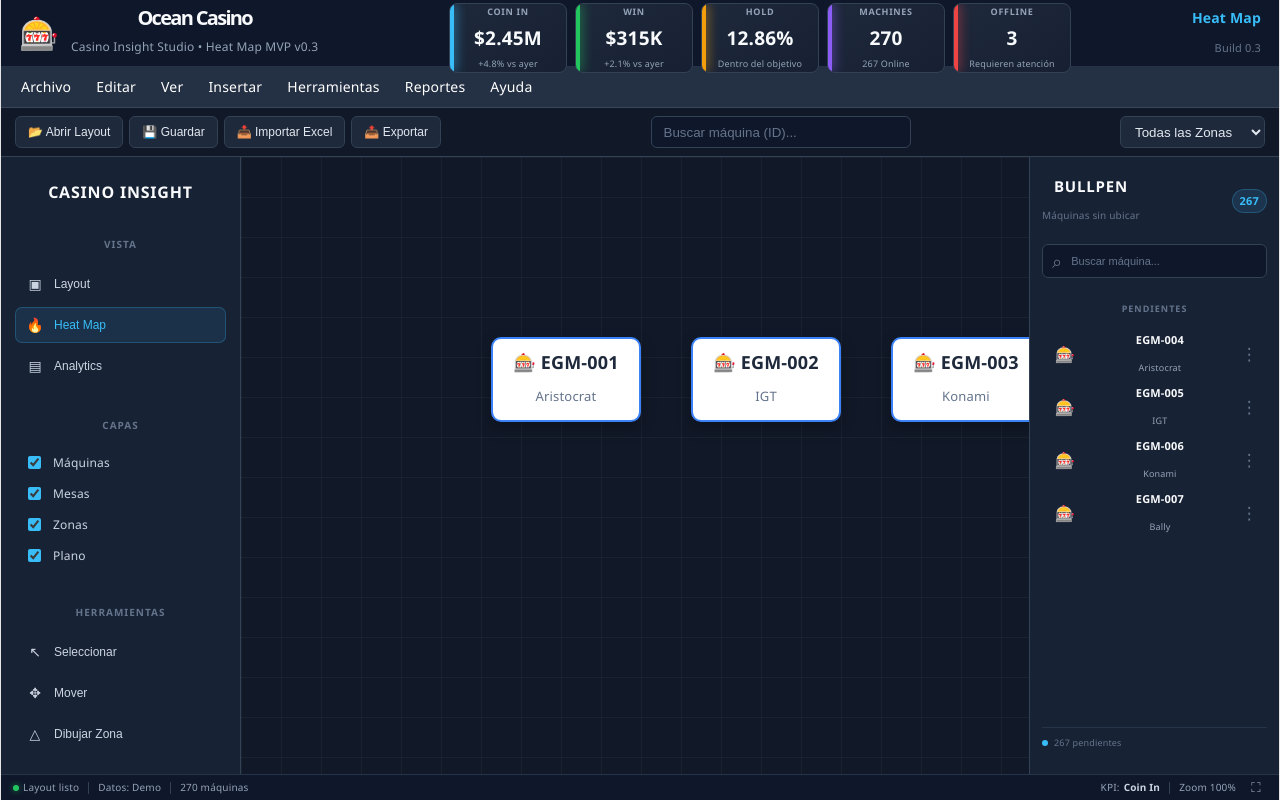
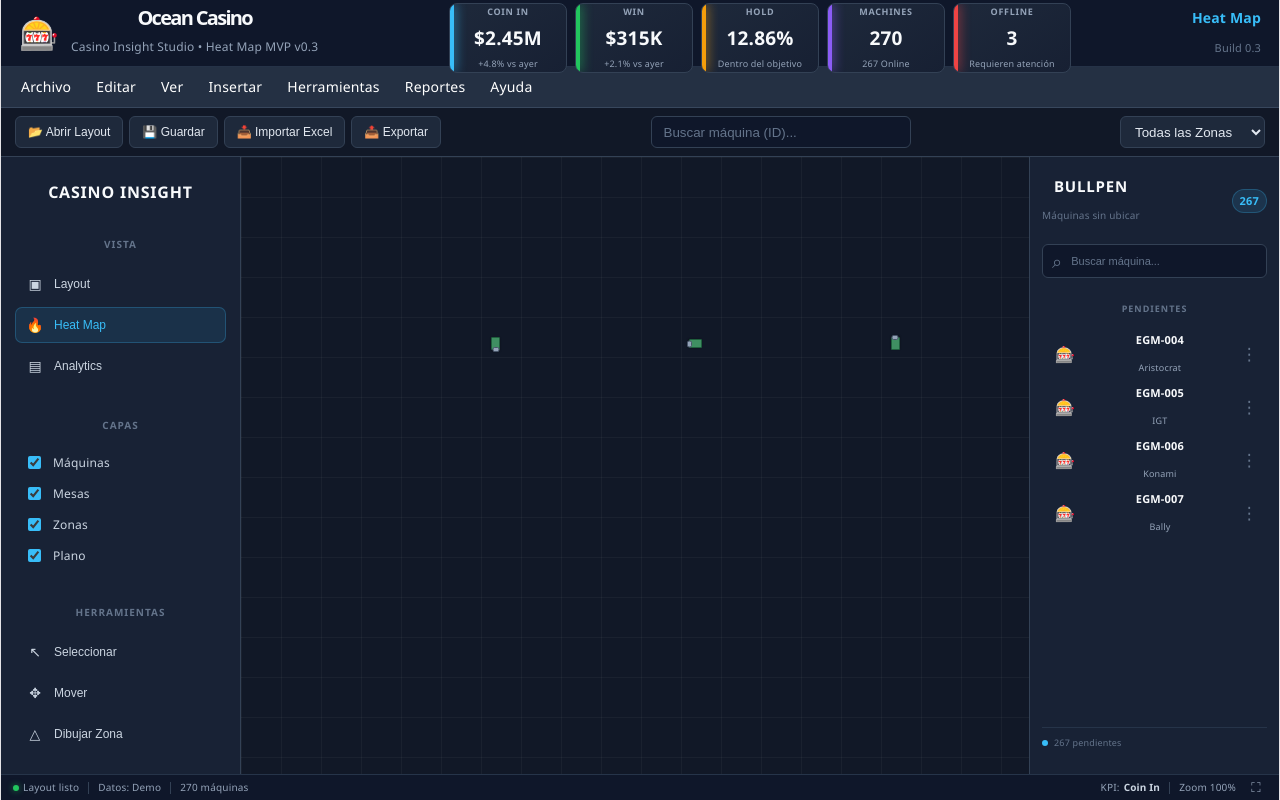
Before and after one commit to bonargebarria-lang/casino-layout-studio, a React (Vite) app: page / in a window 1280 px wide. Built offline with nearby package versions, Linux system fonts and the light colour scheme.

Commit message:
Heat Map MVP - machine layout, hover tooltip and rotation

```diff
--- a/src/components/FloorObjects/EGMCard/EGMCard.tsx
+++ b/src/components/FloorObjects/EGMCard/EGMCard.tsx
@@ -24,9 +24,18 @@ export default function EGMCard({
 
             subtitle={machine.manufacturer}
 
+              tooltip={`${machine.id}
+Fabricante: ${machine.manufacturer}
+Juego: ${machine.game}
+Denominación: $${machine.denomination}
+Estado: ${machine.status}
+Zona: ${machine.zone}`}
+
             x={machine.x}
 
             y={machine.y}
+
+            rotation={machine.rotation}
 
             selected={selected}
 
--- a/src/components/FloorObjects/LayoutObject/LayoutObject.css
+++ b/src/components/FloorObjects/LayoutObject/LayoutObject.css
@@ -1,54 +1,54 @@
-.layout-object{
+.layout-object {
+    position: absolute;
 
-    position:absolute;
+    width: 9px;
+    height: 13px;
 
-    width:150px;
+    background: #3f8f62;
 
-    height:85px;
+    border: 1px solid #1f5f3d;
+    border-radius: 1px;
 
-    background:white;
+    box-shadow: 0 1px 2px rgba(0,0,0,.45);
 
-    border:2px solid #3B82F6;
+    cursor: default;
+    padding: 0;
+    box-sizing: border-box;
 
-    border-radius:10px;
-
-    box-shadow:0 6px 15px rgba(0,0,0,.25);
-
-    cursor:move;
-
-    transition:.15s;
-
-    padding:10px;
-
-    box-sizing:border-box;
-
+    transition: transform .12s;
+    user-select: none;
 }
 
-.layout-object:hover{
+.layout-object::after {
+    content: "";
 
-    transform:scale(1.03);
+    position: absolute;
 
-    border-color:#38BDF8;
+    width: 5px;
+    height: 3px;
 
+    left: 50%;
+    bottom: -3px;
+
+    transform: translateX(-50%);
+
+    background: #94a3b8;
+
+    border: 1px solid #475569;
+    border-radius: 2px;
 }
 
-.object-title{
-
-    font-weight:bold;
-
-    color:#1E293B;
-
+.layout-object:hover {
+    transform: scale(1.25);
+    border-color: #38BDF8;
+    z-index: 100;
 }
 
+.object-title,
 .object-subtitle{
+    display:none;
+}
 
-    margin-top:8px;
-
-    color:#64748B;
-
-    font-size:13px;
-
-}
 .layout-object.selected{
 
     border:3px solid #00A3FF;
@@ -57,3 +57,51 @@
         0 0 0 3px rgba(0,163,255,.25),
         0 12px 25px rgba(0,0,0,.35);
 }
+.machine-tooltip {
+    position: absolute;
+
+    left: 14px;
+    top: -8px;
+
+    min-width: 145px;
+
+    padding: 6px 8px;
+
+    background: #0f172a;
+    color: #e2e8f0;
+
+    border: 1px solid #334155;
+    border-radius: 5px;
+
+    box-shadow: 0 6px 18px rgba(0, 0, 0, .45);
+
+    font-size: 10px;
+    line-height: 1.35;
+    text-align: left;
+    font-weight: normal;
+
+    white-space: nowrap;
+
+    opacity: 0;
+    visibility: hidden;
+    pointer-events: none;
+
+    z-index: 1000;
+
+    transition: opacity .12s ease;
+    user-select: none;
+}
+
+.layout-object:hover .machine-tooltip {
+    opacity: 1;
+    visibility: visible;
+}
+.machine-tooltip.right {
+    left: 14px;
+    right: auto;
+}
+
+.machine-tooltip.left {
+    left: auto;
+    right: 14px;
+}
--- a/src/components/FloorObjects/LayoutObject/LayoutObject.tsx
+++ b/src/components/FloorObjects/LayoutObject/LayoutObject.tsx
@@ -1,11 +1,14 @@
+import { useState } from "react";
 import type { MouseEvent } from "react";
 import "./LayoutObject.css";
 
 interface LayoutObjectProps {
   title: string;
   subtitle?: string;
+  tooltip?: string;
   x?: number;
   y?: number;
+  rotation?: number;
 
   selected?: boolean;
 
@@ -16,23 +19,49 @@ interface LayoutObjectProps {
 export default function LayoutObject({
   title,
   subtitle,
+  tooltip,
   x = 100,
   y = 100,
+  rotation = 0,
   selected = false,
   onClick,
   onMouseDown,
 }: LayoutObjectProps)
 {
+  const [tooltipSide, setTooltipSide] =
+    useState<"right" | "left">("right");
+  return (
 
-  return (
   <div
     className={`layout-object ${selected ? "selected" : ""}`}
     style={{
       left: x,
       top: y,
+      transform: `rotate(${rotation}deg)`,
     }}
     onClick={onClick}
     onMouseDown={onMouseDown}
+  onMouseEnter={(e) => {
+  const machineRect =
+    e.currentTarget.getBoundingClientRect();
+
+  const canvas =
+    e.currentTarget.closest(".layout-canvas");
+
+  if (!canvas) return;
+
+  const canvasRect =
+    canvas.getBoundingClientRect();
+
+  const spaceRight =
+    canvasRect.right - machineRect.right;
+
+  if (spaceRight < 180) {
+    setTooltipSide("left");
+  } else {
+    setTooltipSide("right");
+  }
+}}
   >
     <div className="object-title">
       {title}
@@ -43,6 +72,14 @@ export default function LayoutObject({
         {subtitle}
       </div>
     )}
+
+    {tooltip && (
+      <div className={`machine-tooltip ${tooltipSide}`}>
+        {tooltip.split("\n").map((line, index) => (
+          <div key={index}>{line}</div>
+        ))}
+      </div>
+    )}
   </div>
 );
 }
--- a/src/components/LayoutCanvas/LayoutCanvas.tsx
+++ b/src/components/LayoutCanvas/LayoutCanvas.tsx
@@ -26,6 +26,7 @@ export default function LayoutCanvas({
 });
 const [fitScale, setFitScale] = useState(1);
 const [worldOffsetX, setWorldOffsetX] = useState(0);
+const [worldOffsetY, setWorldOffsetY] = useState(0);
 
 useEffect(() => {
 
@@ -45,6 +46,8 @@ useEffect(() => {
     img.src = floorplanImage;
 
 }, [floorplanImage]);
+
+
 useEffect(() => {
 
     if (!canvasRef.current) return;
@@ -57,7 +60,14 @@ useEffect(() => {
     const rect =
         canvasRef.current.getBoundingClientRect();
 
-    const padding = 40;
+        console.log("AREA:", rect.width, rect.height);
+        console.log(
+        "PLANO:",
+    floorplanSize.width,
+    floorplanSize.height
+);
+
+    const padding = 0;
 
     const availableWidth =
         rect.width - padding * 2;
@@ -75,13 +85,21 @@ useEffect(() => {
         Math.min(scaleX, scaleY);
 
     setFitScale(scale);
+
     const scaledWidth =
-    floorplanSize.width * scale;
+        floorplanSize.width * scale;
+
+    const scaledHeight =
+        floorplanSize.height * scale;
 
     const offsetX =
-    (rect.width - scaledWidth) / 2;
+        (rect.width - scaledWidth) / 2;
+
+    const offsetY =
+        (rect.height - scaledHeight) / 2;
 
     setWorldOffsetX(offsetX);
+    setWorldOffsetY(offsetY)
 
 }, [floorplanSize]);
 
@@ -148,6 +166,7 @@ return (
                     height: floorplanSize.height,
 
                     left: worldOffsetX,
+                    top: worldOffsetY,
 
                     backgroundImage: floorplanImage
                     ? `url("${floorplanImage}")`
--- a/src/services/MachineService.ts
+++ b/src/services/MachineService.ts
@@ -23,7 +23,7 @@ export const machines: Machine[] = [
         zone: "Zona A",
         x: 450,
         y: 180,
-        rotation: 0,
+        rotation: 90,
     },
 
     {
@@ -35,7 +35,7 @@ export const machines: Machine[] = [
         zone: "Zona B",
         x: 650,
         y: 180,
-        rotation: 0,
-    }
+        rotation: 180,
+    },
 
 ];
```
Also changed, not shown: 1 other file (tests, documents, lock files or other folders).
